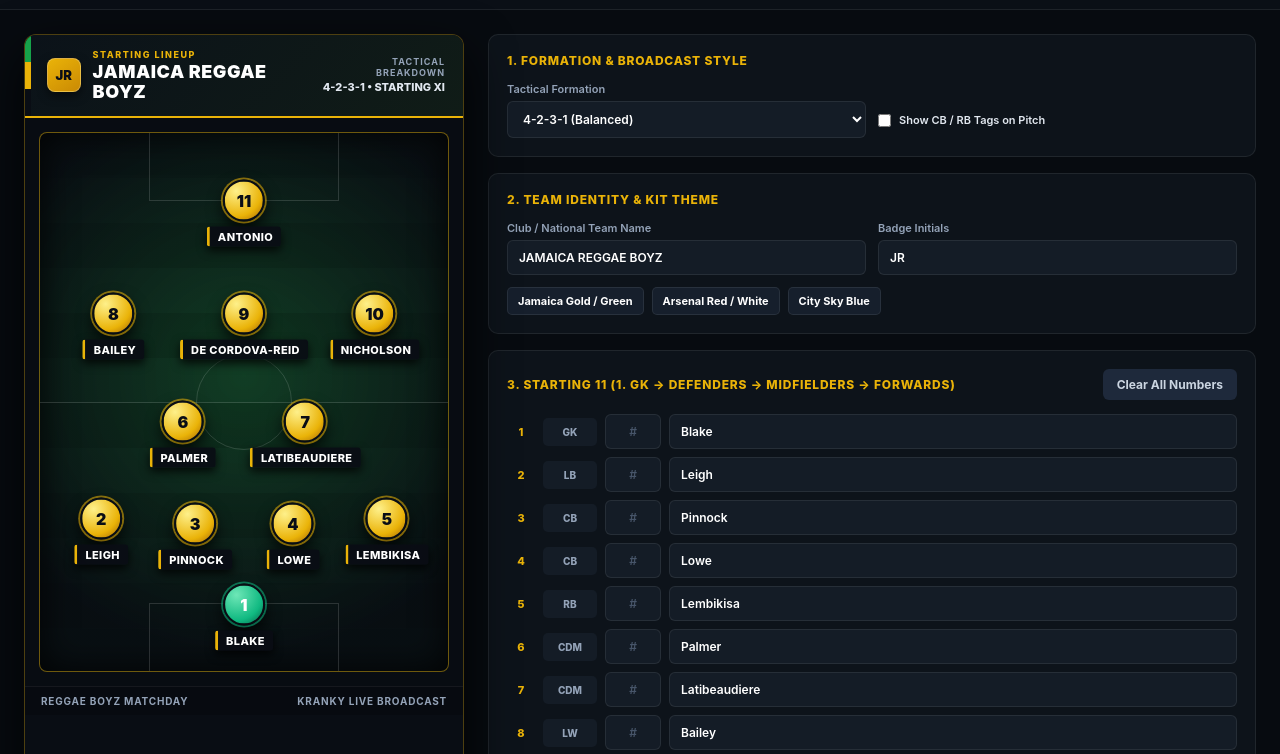
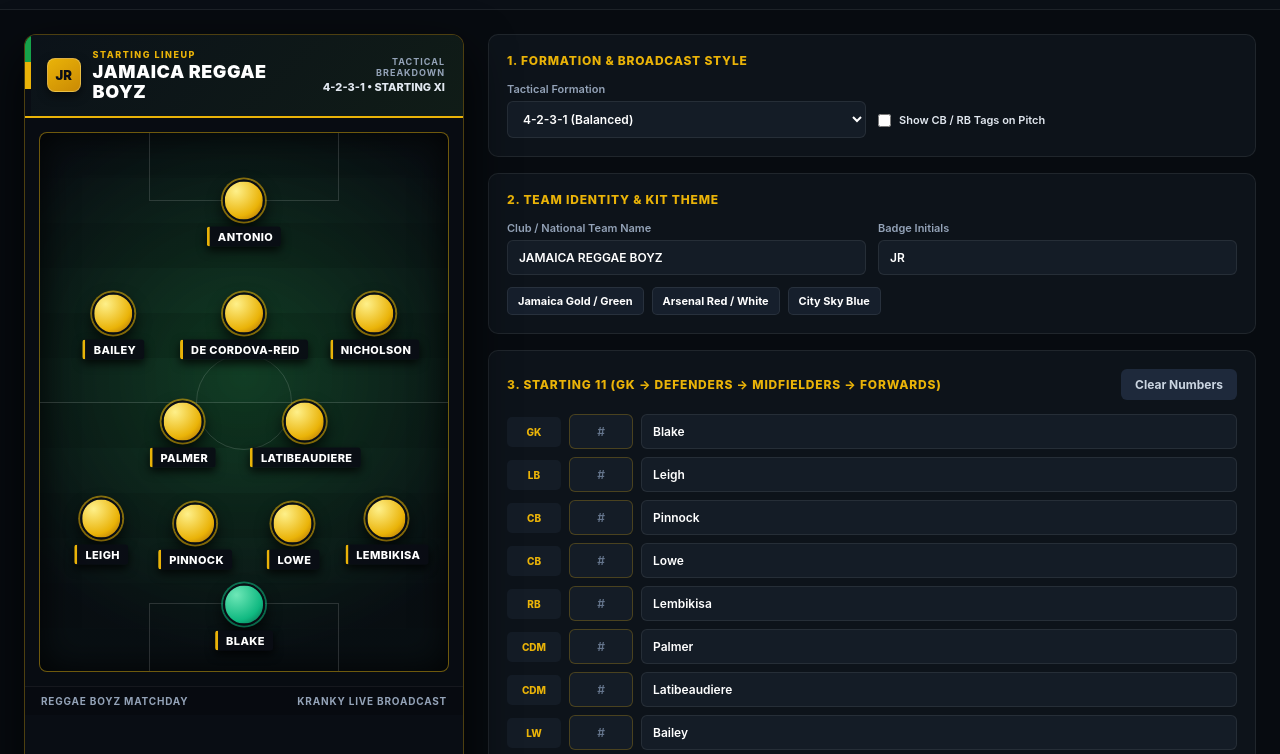
Before and after one commit to spencber/kranky-starting-11, a plain HTML site: page index.html in a window 1280 px wide. Shown: the part 46-800 px from the top of the page. Drawn offline with Linux system fonts and the light colour scheme.

Commit message:
Update styles and improve player input handling

```diff
--- a/index.html
+++ b/index.html
@@ -404,7 +404,7 @@
     }
 
     input::placeholder {
-      color: #475569;
+      color: #64748b;
     }
 
     .preset-row {
@@ -424,6 +424,7 @@
       cursor: pointer;
     }
 
+    /* Ordered List (GK -> Defenders -> Midfielders -> Forwards) */
     .player-inputs-list {
       display: flex;
       flex-direction: column;
@@ -432,30 +433,24 @@
 
     .player-input-row {
       display: grid;
-      grid-template-columns: 28px 54px 56px 1fr;
+      grid-template-columns: 54px 64px 1fr;
       gap: 8px;
       align-items: center;
-    }
-
-    .slot-index {
-      font-size: 11px;
-      font-weight: 800;
-      color: var(--kit-primary);
-      text-align: center;
     }
 
     .pos-tag-static {
       font-size: 10px;
       font-weight: 800;
-      color: var(--text-muted);
+      color: var(--kit-primary);
       text-align: center;
       background: #141c26;
-      padding: 8px 4px;
+      padding: 9px 4px;
       border-radius: 5px;
     }
 
     .num-input {
       text-align: center;
+      border-color: rgba(234, 179, 8, 0.25) !important;
     }
 
     /* --- OBS CLEAN MODE (?obs=1) --- */
@@ -575,8 +570,8 @@
 
       <div class="panel-card">
         <div class="panel-header-row">
-          <div class="panel-title">3. Starting 11 (1. GK → Defenders → Midfielders → Forwards)</div>
-          <button class="btn btn-ghost" onclick="clearNumbers()">Clear All Numbers</button>
+          <div class="panel-title">3. Starting 11 (GK → Defenders → Midfielders → Forwards)</div>
+          <button class="btn btn-ghost" onclick="clearNumbers()">Clear Numbers</button>
         </div>
         <div class="player-inputs-list" id="playerInputsContainer"></div>
       </div>
@@ -717,11 +712,9 @@
       container.innerHTML = "";
 
       squad.forEach((player, idx) => {
-        const slotNumber = idx + 1;
         const row = document.createElement("div");
         row.className = "player-input-row";
         row.innerHTML = `
-          <div class="slot-index">${slotNumber}</div>
           <div class="pos-tag-static">${formation[idx].pos}</div>
           <input
             type="text"
@@ -791,7 +784,8 @@
         node.style.left = `${spot.x}%`;
         node.style.top = `${spot.y}%`;
 
-        const displayNum = player.num.trim() !== "" ? player.num.trim() : (i + 1);
+        /* Only shows the number you type in — stays blank until you enter it */
+        const displayNum = player.num ? player.num.trim() : "";
         const isGk = i === 0 ? "gk" : "";
 
         node.innerHTML = `
@@ -839,7 +833,7 @@
     }
 
     function saveState() {
-      localStorage.setItem("kranky_starting_11_v2", JSON.stringify(getStateObject()));
+      localStorage.setItem("kranky_starting_11_v3", JSON.stringify(getStateObject()));
     }
 
     function loadState() {
@@ -857,7 +851,7 @@
         } catch (e) {}
       }
 
-      const saved = localStorage.getItem("kranky_starting_11_v2");
+      const saved = localStorage.getItem("kranky_starting_11_v3");
       if (saved) {
         try {
           applyStateObject(JSON.parse(saved));
```
